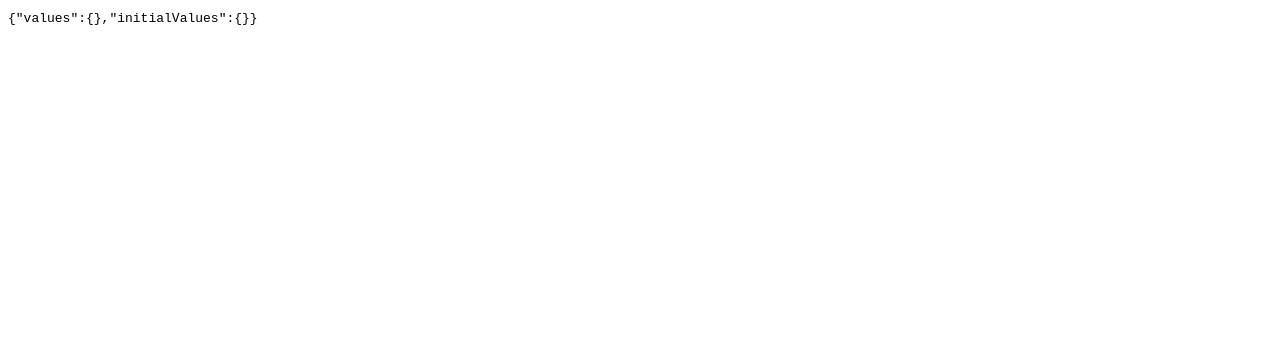
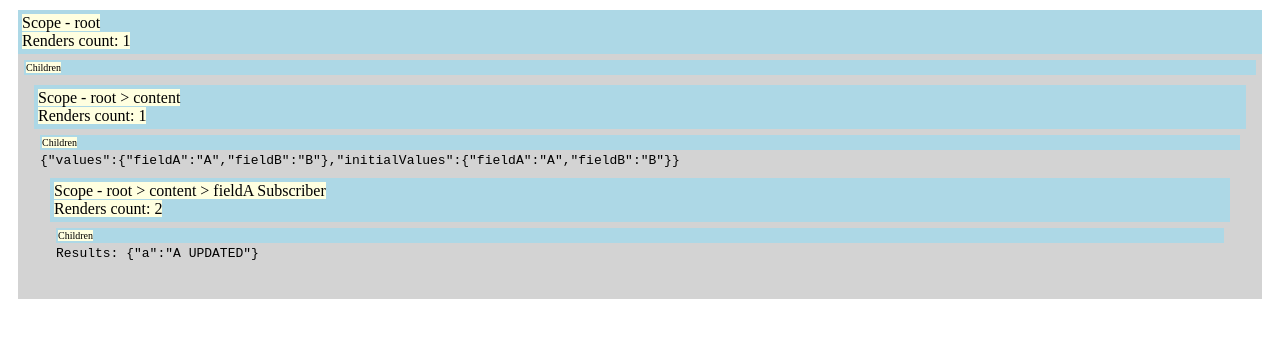
Before and after one commit to unimonkiez/form-mighty, a React (Create React App) app: page / in a window 1280 px wide. Shown: the top 338 px of the page. Built offline with nearby package versions, Linux system fonts and the light colour scheme.

Commit message:
Very WIP - Added FormSubscriber, added render indicator for example.

```diff
--- a/src/lib/FormMighty.tsx
+++ b/src/lib/FormMighty.tsx
@@ -21,7 +21,7 @@ export const FormMighty: <V>(
 }) => {
   invariant(
     component ?? children,
-    "FormMighty - Not received component or children prop"
+    "FormMighty - Must include one of [component, children] props"
   );
 
   const toolkitRef: React.MutableRefObject<Mandatory<typeof givenToolkit>> =
--- /dev/null
+++ b/src/lib/FormSubscriber.tsx
@@ -0,0 +1,57 @@
+import { FormToolkit, SubscribeFn, ValuesOfSubscription } from "./types";
+import invariant from "invariant";
+import { useForm } from "./useForm";
+import { useSelector, shallowEqual } from "react-redux";
+import { useEffect, useRef } from "react";
+
+export interface FormSubscriberProps<
+  Subscription extends SubscribeFn<any, any>
+> {
+  subscription: Subscription;
+  onMount?: (
+    subscriptonResult: ReturnType<Subscription>,
+    toolkit: FormToolkit<ValuesOfSubscription<Subscription>>
+  ) => void;
+  onChange?: (
+    subscriptonResult: ReturnType<Subscription>,
+    toolkit: FormToolkit<ValuesOfSubscription<Subscription>>
+  ) => void;
+  children?: (
+    subscriptonResult: ReturnType<Subscription>,
+    toolkit: FormToolkit<ValuesOfSubscription<Subscription>>
+  ) => React.ReactNode;
+}
+
+export const FormSubscriber: <Subscription extends SubscribeFn<any, any>>(
+  props: FormSubscriberProps<Subscription>
+) => React.ReactElement<any, any> | null = ({
+  subscription,
+  onMount,
+  onChange,
+  children,
+}) => {
+  invariant(
+    onMount ?? onChange ?? children,
+    "FormSubscriber - Must include one of [onMount, onChange, children] props"
+  );
+
+  const formToolkit = useForm<any>();
+
+  const subscriptonResult = useSelector(() => {
+    return subscription(formToolkit.getState());
+  }, shallowEqual);
+
+  const mountedRef = useRef(false);
+  const refs = useRef({ onChange, onMount });
+
+  useEffect(() => {
+    if (mountedRef.current) {
+      refs.current.onChange?.(subscriptonResult, formToolkit);
+    } else {
+      mountedRef.current = true;
+      refs.current.onMount?.(subscriptonResult, formToolkit);
+    }
+  }, [formToolkit, subscriptonResult]);
+
+  return <>{children?.(subscriptonResult, formToolkit) ?? null}</>;
+};
--- a/src/lib/createFormToolkit.ts
+++ b/src/lib/createFormToolkit.ts
@@ -1,6 +1,7 @@
 import { uniqueId } from "lodash";
+import produce from "immer";
 import invariant from "invariant";
-import { registerForm } from "./redux/root/actions";
+import { registerForm, updateFormValues } from "./redux/actions";
 import { store } from "./redux/store";
 import { FormState, FormToolkit, FormValuesType } from "./types";
 
@@ -11,8 +12,6 @@ export interface CreateFormToolkit {
 }
 
 export const createFormToolkit: CreateFormToolkit = ({ initialValues }) => {
-  const isMounted = false;
-
   const initialState: FormState<any> = {
     values: initialValues,
     initialValues,
@@ -30,7 +29,7 @@ export const createFormToolkit: CreateFormToolkit = ({ initialValues }) => {
       store.dispatch(registerForm(toolkit.formKey, initialState));
     },
     getState() {
-      if (isMounted) {
+      if (toolkit.isRegistered()) {
         return store.getState()[toolkit.formKey];
       } else {
         return initialState;
@@ -39,6 +38,14 @@ export const createFormToolkit: CreateFormToolkit = ({ initialValues }) => {
     subscribe() {
       throw new Error("Not implemented yet");
     },
+    updateValues(arg) {
+      store.dispatch(
+        updateFormValues(
+          toolkit.formKey,
+          produce(toolkit.getState().values, arg)
+        )
+      );
+    },
   };
 
   return toolkit;
--- /dev/null
+++ b/src/lib/redux/actions.ts
@@ -0,0 +1,17 @@
+import { FormState, FormValuesType } from "../types";
+
+export const registerForm = <V extends FormValuesType>(
+  uniqueKey: string,
+  initialState: FormState<V>
+) => ({
+  type: "@FORM_MIGHTY/RegisterForm" as const,
+  payload: { uniqueKey, initialState },
+});
+
+export const updateFormValues = <V extends FormValuesType>(
+  uniqueKey: string,
+  nextValues: V
+) => ({
+  type: "@FORM_MIGHTY/UpdateFormValues" as const,
+  payload: { uniqueKey, nextValues },
+});
--- /dev/null
+++ b/src/lib/redux/reducer.ts
@@ -0,0 +1,24 @@
+import produce from "immer";
+import { RootAction, RootState } from "./types";
+
+const initialState: RootState = {};
+
+export const reducer = (state = initialState, action: RootAction) => {
+  if (action.type === "@FORM_MIGHTY/RegisterForm") {
+    const { uniqueKey, initialState } = action.payload;
+    return {
+      ...state,
+      [uniqueKey]: initialState,
+    };
+  }
+
+  return produce(state, (draft) => {
+    switch (action.type) {
+      case "@FORM_MIGHTY/UpdateFormValues": {
+        const { uniqueKey, nextValues } = action.payload;
+        draft[uniqueKey].values = nextValues;
+        break;
+      }
+    }
+  });
+};
--- a/src/lib/redux/root/actions.ts
+++ /dev/null
@@ -1,9 +0,0 @@
-import { FormState, FormValuesType } from "../../types";
-
-export const registerForm = <V extends FormValuesType>(
-  uniqueKey: string,
-  initialState: FormState<V>
-) => ({
-  type: "@FORM_MIGHTY/Root_RegisterForm" as const,
-  payload: { uniqueKey, initialState },
-});
--- a/src/lib/redux/root/rootReducer.ts
+++ /dev/null
@@ -1,16 +0,0 @@
-import produce from "immer";
-import { RootAction, RootState } from "./types";
-
-const initialState: RootState = {};
-
-export const rootReducer = (state = initialState, action: RootAction) => {
-  return produce(state, (draft) => {
-    switch (action.type) {
-      case "@FORM_MIGHTY/Root_RegisterForm":
-        const { uniqueKey, initialState } = action.payload;
-        draft[uniqueKey] = initialState;
-
-        break;
-    }
-  });
-};
--- a/src/lib/redux/store.ts
+++ b/src/lib/redux/store.ts
@@ -1,8 +1,8 @@
 import { createStore } from "redux";
-import { rootReducer } from "./root/rootReducer";
+import { reducer } from "./reducer";
 
 export const store = createStore(
-  rootReducer,
+  reducer,
   // TODO - REMOVE THIS
   (window as any).__REDUX_DEVTOOLS_EXTENSION__ &&
     (window as any).__REDUX_DEVTOOLS_EXTENSION__()
--- /dev/null
+++ b/src/lib/redux/types.ts
@@ -0,0 +1,10 @@
+import { FormState } from "../types";
+import * as actions from "./actions";
+
+export interface RootState {
+  [formKey: string]: FormState<any>;
+}
+
+export type RootAction = {
+  [K in keyof typeof actions]: ReturnType<typeof actions[K]>;
+}[keyof typeof actions];
--- a/src/wip-example/MyForm.tsx
+++ b/src/wip-example/MyForm.tsx
@@ -1,14 +1,76 @@
-import { useEffect } from "react";
+import { useEffect, useRef } from "react";
 import { FormMighty } from "../lib/FormMighty";
+import { FormSubscriber } from "../lib/FormSubscriber";
+import { FormState } from "../lib/types";
 import { useInitForm } from "../lib/useInitForm";
 
-export const MyForm: React.FC = () => {
-  const toolkit = useInitForm();
+const RenderChecker: React.FC<{ scope?: string }> = ({ scope, children }) => {
+  const countRef = useRef(1);
+
+  useEffect(() => {
+    countRef.current += 1;
+  });
+
   return (
-    <FormMighty toolkit={toolkit}>
-      {(toolkit) => {
-        return <code>{JSON.stringify(toolkit.getState())}</code>;
-      }}
-    </FormMighty>
+    <div style={{ margin: 10 }}>
+      <div style={{ background: "lightblue", padding: 4 }}>
+        <span style={{ background: "lightyellow" }}>Scope - {scope}</span>
+        <br />
+        <span style={{ background: "lightyellow" }}>
+          Renders count: {countRef.current}
+        </span>
+        <br />
+      </div>
+      <div style={{ padding: 6, background: "lightgray" }}>
+        <div style={{ background: "lightblue", padding: 2, fontSize: 10 }}>
+          <span style={{ background: "lightyellow" }}>Children</span>
+        </div>
+        {children}
+      </div>
+    </div>
   );
 };
+
+export const MyForm: React.FC = () => {
+  type MyFormType = { fieldA: string; fieldB: string };
+  const toolkit = useInitForm<MyFormType>({
+    initialValues: {
+      fieldA: "A",
+      fieldB: "B",
+    },
+  });
+
+  useEffect(() => {
+    setTimeout(() => {
+      toolkit.updateValues((draft) => {
+        draft.fieldA = "A UPDATED";
+      });
+    }, 3000);
+  }, [toolkit]);
+
+  return (
+    <RenderChecker scope="root">
+      <FormMighty toolkit={toolkit}>
+        {(toolkit) => {
+          return (
+            <RenderChecker scope="root > content">
+              <code>{JSON.stringify(toolkit.getState())}</code>
+              <br />
+              <FormSubscriber
+                subscription={({ values }: FormState<MyFormType>) => ({
+                  a: values.fieldA,
+                })}
+              >
+                {(results) => (
+                  <RenderChecker scope="root > content > fieldA Subscriber">
+                    <code>Results: {JSON.stringify(results)}</code>
+                  </RenderChecker>
+                )}
+              </FormSubscriber>
+            </RenderChecker>
+          );
+        }}
+      </FormMighty>
+    </RenderChecker>
+  );
+};
```
Also changed, not shown: src/lib/redux/root/types.ts (deleted, +0 -8 lines), src/lib/types.ts (+11 -1 lines).
